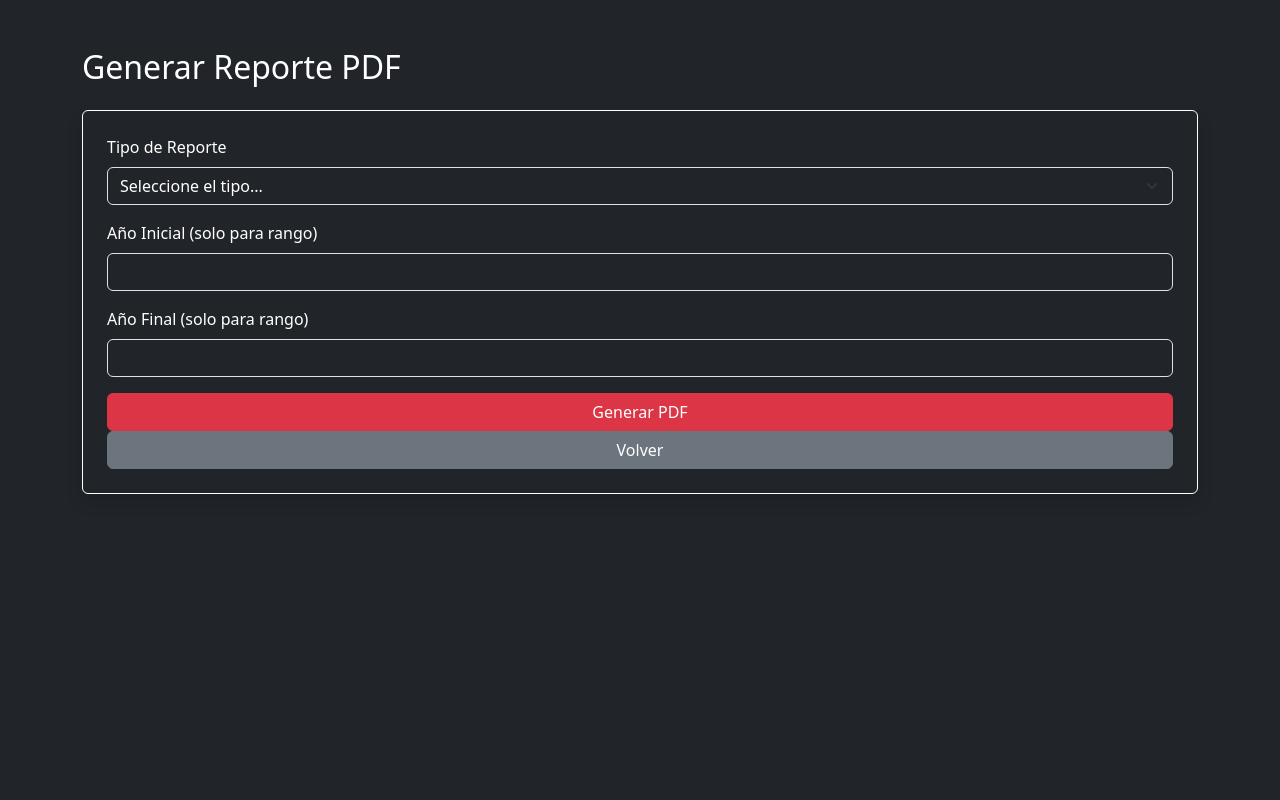
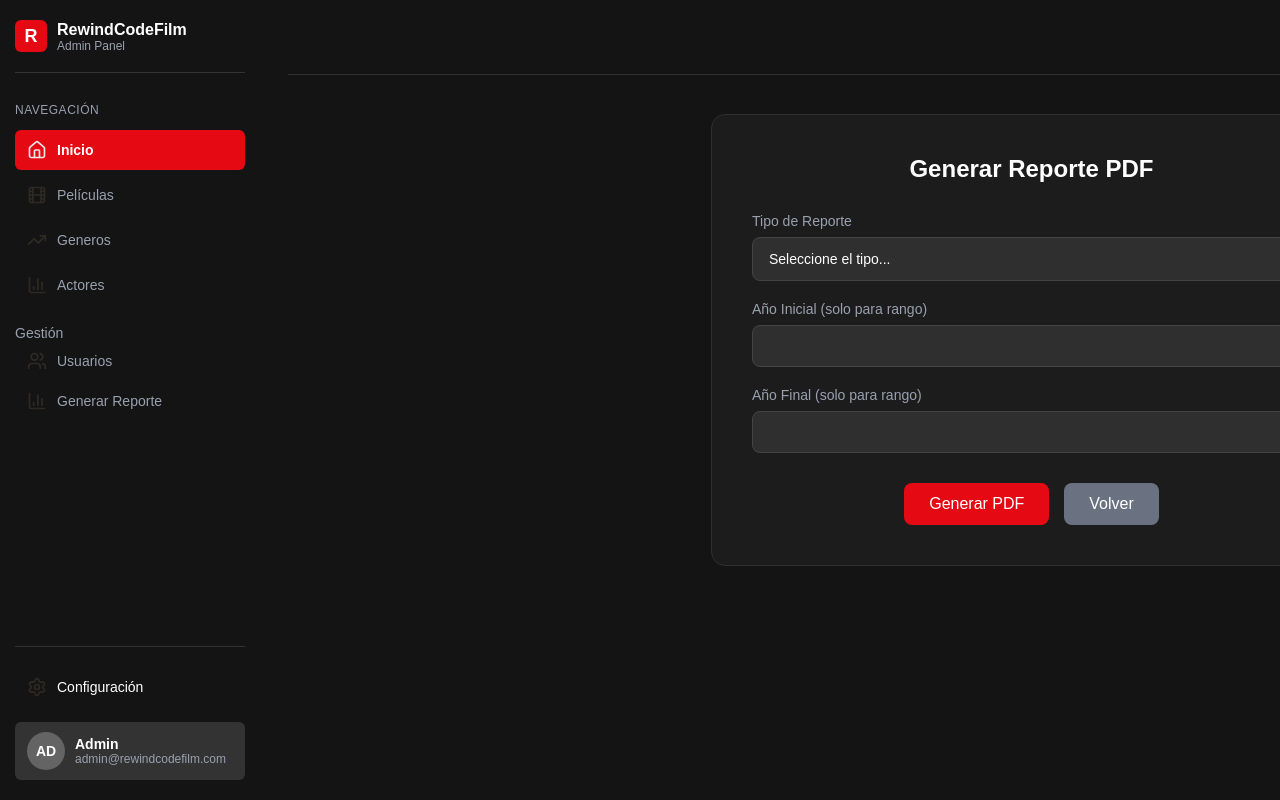
Before and after one commit to felipec51/ProyectoFinalWEB, a PHP site: page /GenerarReporte.php in a window 1280 px wide. Run offline with PHP 8.4, Linux system fonts and the light colour scheme; a user stored in the database is signed in.

Commit message:
Areeglo interface

```diff
--- a/GenerarReporte.php
+++ b/GenerarReporte.php
@@ -1,25 +1,46 @@
 <?php
-// GenerarReporte.php (vista simple)
-session_start();
-// Opcional: proteger para administradores
-// if (!isset($_SESSION['rol_id_rol']) || $_SESSION['rol_id_rol'] != 1) { header("Location: peliculasMenu.php"); exit; }
+include 'check_session.php';
+
+if (!isset($_SESSION["rol_id_rol"]) || $_SESSION["rol_id_rol"] != 1) {
+    header("Location: peliculasMenu.php");
+    exit;
+}
+
+include 'componentes/sidebar.php';
 ?>
+
 <!DOCTYPE html>
 <html lang="es">
 <head>
     <meta charset="utf-8">
-    <title>Generar Reporte PDF</title>
-    <link href="https://cdn.jsdelivr.net/npm/bootstrap@5.3.8/dist/css/bootstrap.min.css" rel="stylesheet">
+    <meta name="viewport" content="initial-scale=1, width=device-width">
+    <title>Generar Reporte</title>
+    <link rel="stylesheet" href="styles/config.css" />
+    <link rel="stylesheet" href="styles/paneladmin.css" />
+    <link rel="stylesheet" href="styles/generar_reporte.css" />
 </head>
-<body class="bg-dark">
-<div class="container mt-5">
-    <h2 class="mb-4" style="color:#FFFFFF">Generar Reporte PDF</h2>
+<body>
+    <div class="desktop">
+        <div class="admin-movie-panel-activity">
+            <?php rendersidebar() ?>
+            <div class="app">
+                <div class="sidebarinset">
+                    <div class="app2">
+                       <header class="app3">
+                            <div class="container3" >
+                                <div class="rewind-code-film text-main-title">Generar Reporte</div>
+                            </div>
+                        </header>
 
-<form action="ReportePDF.php" method="GET" class="card p-4 shadow bg-dark border border-white border-1">
+                        <div class="main-content">
+                            <div class="report-container">
+                                <div class="form-column">
+                                    <form action="ReportePDF.php" method="GET" class="report-form">
+                                        <h2>Generar Reporte PDF</h2>
 
-        <div class="mb-3">
-            <label class="form-label" style="color:#FFFFFF">Tipo de Reporte</label>
-            <select name="tipo" class="form-select bg-dark" style="color:#FFFFFF" required >
+                                        <div class="form-group">
+                                            <label for="tipo_reporte">Tipo de Reporte</label>
+                                            <select name="tipo" id="tipo_reporte" class="form-control" required>
                                                 <option value="" disabled selected>Seleccione el tipo...</option>
                                                 <option value="top10">Tipo de calificacion</option>
                                                 <option value="anio">Películas ordenadas por año (desc)</option>
@@ -28,20 +49,31 @@ session_start();
                                             </select>
                                         </div>
 
-        <div class="mb-3">
-            <label class="form-label" style="color:#FFFFFF">Año Inicial (solo para rango)</label>
-            <input type="number" name="ini" style="color:#FFFFFF" class="form-control bg-dark" min="1900" max="<?php echo date('Y'); ?>">
+                                        <div class="form-group">
+                                            <label for="anio_inicial">Año Inicial (solo para rango)</label>
+                                            <input type="number" name="ini" id="anio_inicial" class="form-control" min="1900" max="<?php echo date('Y'); ?>">
                                         </div>
 
-        <div class="mb-3">
-            <label class="form-label" style="color:#FFFFFF">Año Final (solo para rango)</label>
-            <input type="number" name="fin" style="color:#FFFFFF" class="form-control bg-dark" min="1900" max="<?php echo date('Y'); ?>">
+                                        <div class="form-group">
+                                            <label for="anio_final">Año Final (solo para rango)</label>
+                                            <input type="number" name="fin" id="anio_final" class="form-control" min="1900" max="<?php echo date('Y'); ?>">
                                         </div>
 
+                                        <div class="form-buttons">
                                             <button class="btn btn-danger" type="submit">Generar PDF</button>
                                             <a href="paneladmin.php" class="btn btn-secondary">Volver</a>
-
+                                        </div>
                                     </form>
+                                </div>
+                                <div class="image-column">
+                                    <img src="imgs/fondoini.jpg" alt="Decorative image">
+                                </div>
+                            </div>
+                        </div>
+                    </div>
+                </div>
+            </div>
+        </div>
     </div>
 </body>
 </html>
--- a/componentes/sidebar.php
+++ b/componentes/sidebar.php
@@ -67,6 +67,14 @@ function rendersidebar(): void
                                 </a>
                             </div>
                         </div>
+                        <div class="sidebarmenuitem2">
+                            <div class="slotclone2 flex-row-center">
+                                <img src="./imgs/icons/icono-10-(4).svg" class="icon18" alt="icono de reporte">
+                                <a href="GenerarReporte.php" style="text-decoration:none; color:inherit;">
+                                <div class="appsidebar7">Generar Reporte</div>
+                                </a>
+                            </div>
+                        </div>
 
 
                     </div>
--- /dev/null
+++ b/styles/generar_reporte.css
@@ -0,0 +1,98 @@
+.main-content {
+    width: 100%;
+    display: flex;
+    justify-content: center;
+    align-items: center;
+    padding: 20px;
+}
+
+.report-container {
+    display: flex;
+    width: 100%;
+    max-width: 1200px;
+    background-color: #1c1c1c;
+    border-radius: 14px;
+    overflow: hidden;
+    border: 1.1px solid #2f2f2f;
+}
+
+.form-column {
+    flex: 1;
+    padding: 40px;
+}
+
+.image-column {
+    flex: 1;
+    display: flex;
+    justify-content: center;
+    align-items: center;
+    background-color: #141414;
+}
+
+.image-column img {
+    width: 100%;
+    height: 100%;
+    object-fit: cover;
+}
+
+.report-form h2 {
+    color: #fff;
+    margin-bottom: 30px;
+    font-size: 24px;
+    text-align: center;
+}
+
+.report-form .form-group {
+    margin-bottom: 20px;
+}
+
+.report-form label {
+    display: block;
+    color: #99a1af;
+    margin-bottom: 8px;
+    font-size: 14px;
+}
+
+.report-form .form-control {
+    width: 100%;
+    background-color: #2f2f2f;
+    border: 1.1px solid #444;
+    border-radius: 8px;
+    color: #fff;
+    padding: 12px;
+    font-size: 14px;
+    box-sizing: border-box;
+}
+
+.report-form .form-control:focus {
+    outline: none;
+    border-color: #e50914;
+}
+
+.form-buttons {
+    display: flex;
+    justify-content: center;
+    gap: 15px;
+    margin-top: 30px;
+}
+
+.report-form .btn {
+    padding: 12px 25px;
+    border-radius: 8px;
+    font-size: 16px;
+    cursor: pointer;
+    text-decoration: none;
+    display: inline-block;
+    text-align: center;
+    border: none;
+}
+
+.report-form .btn-danger {
+    background-color: #e50914;
+    color: #fff;
+}
+
+.report-form .btn-secondary {
+    background-color: #6a7282;
+    color: #fff;
+}
--- a/styles/paneladmin.css
+++ b/styles/paneladmin.css
@@ -1,6 +1,7 @@
 body {
     margin: 0;
     line-height: normal;
+    overflow: hidden;
 }
 
 .desktop {
@@ -8,12 +9,11 @@ body {
     height: 100vh;
     position: relative;
     background-color: #141414;
-    overflow-y: hidden;
     text-align: left;
     font-size: 14px;
-    overflow-x: hidden;
     color: #fff;
     font-family: Arimo;
+    overflow: auto;
 }
 
 .admin-movie-panel-activity {
@@ -22,7 +22,6 @@ body {
     left: 0;
     background-color: #fff;
     width: 2358px;
-    height: 100vh;
 }
 
 .app {
@@ -32,7 +31,6 @@ body {
     bottom: 0;
     left: 0;
     background-color: #141414;
-    height: 100vh;
 }
 
 .sidebarinset {
@@ -187,7 +185,6 @@ body {
     width: 100%;
     height: auto;
     background-color: #141414;
-    overflow: hidden;
     flex-shrink: 0;
     display: flex;
     flex-direction: column;
```
Also changed, not shown: other parts of styles/paneladmin.css (+33 -27 lines), listado_peliculas.php (+14 -2 lines), paneladmin.php (+6 -8 lines). Lines whose indentation alone changed are shown as unchanged.
